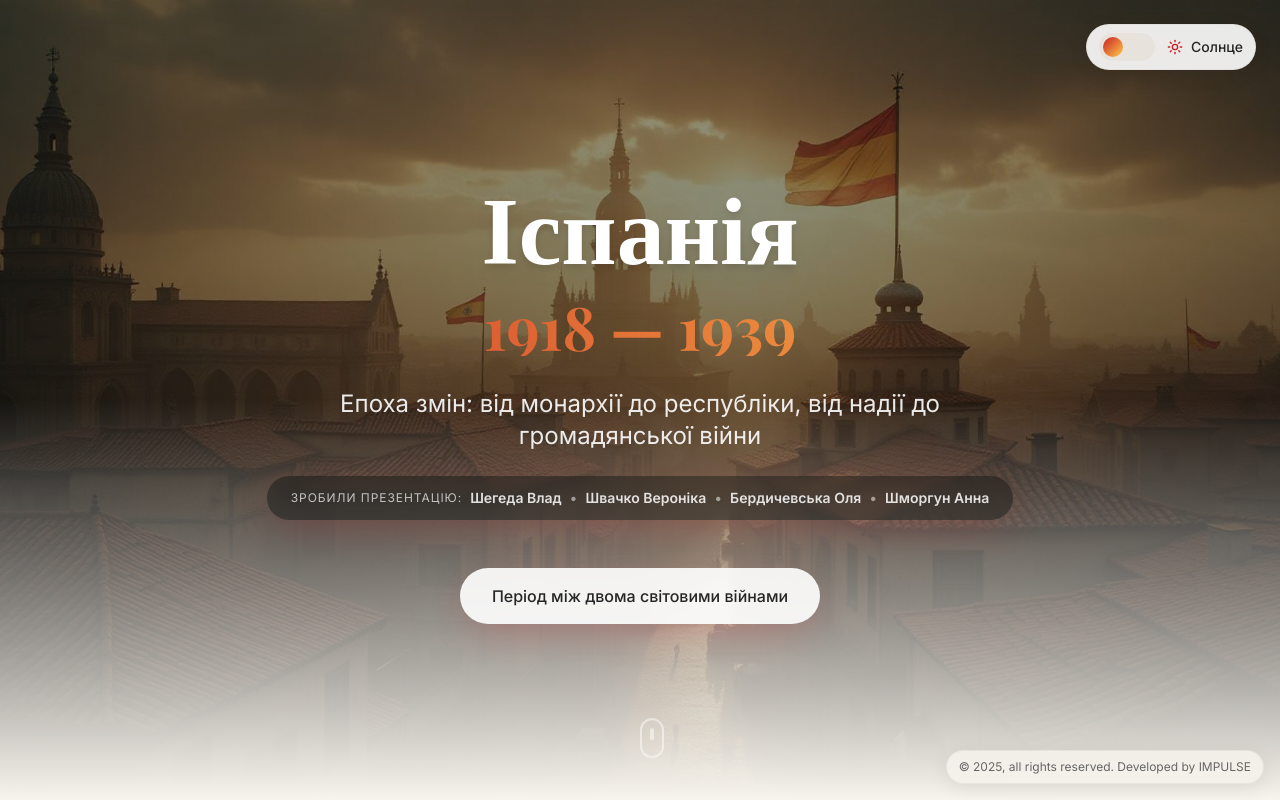
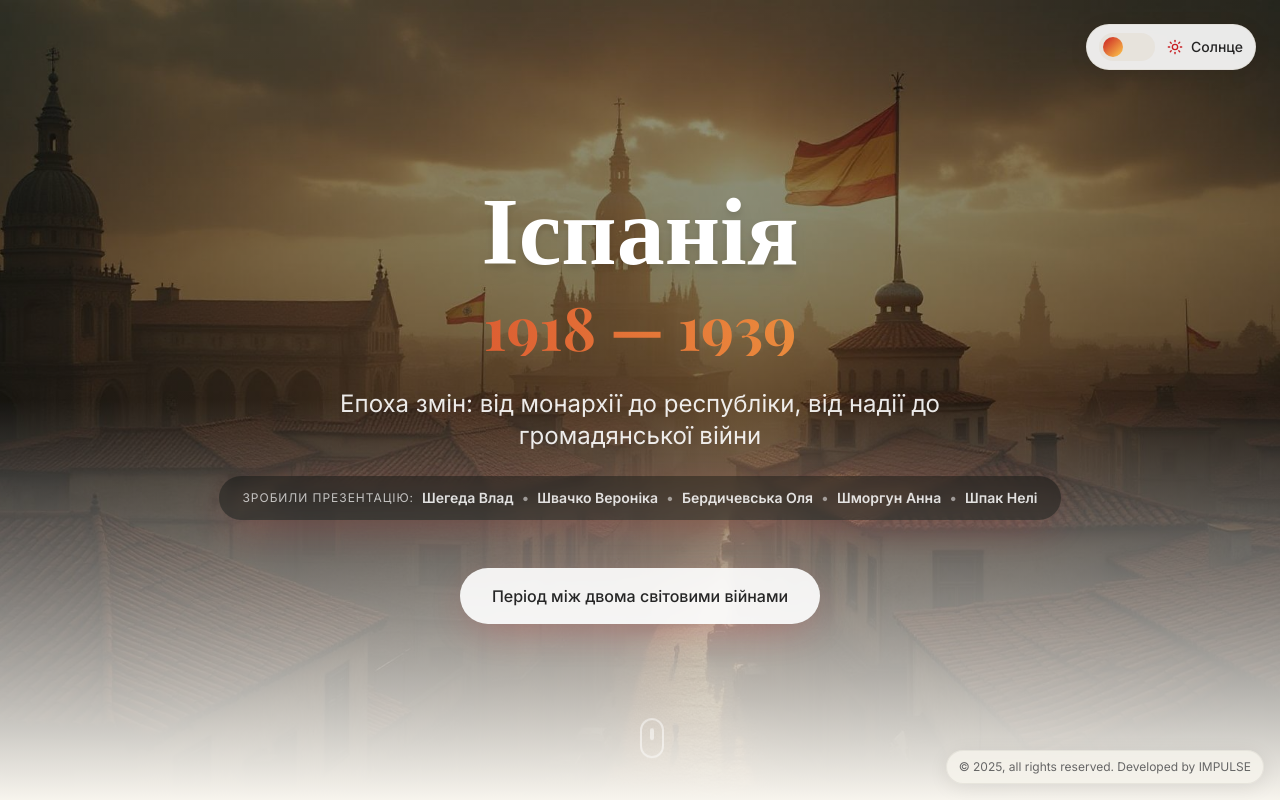
Before and after one commit to neverluckskr/espa-a-vibrants, a React (Vite) app: page / in a window 1280 px wide. Shown: the top 800 px of the page. Built offline with nearby package versions, Linux system fonts and the light colour scheme; the HTML template or start-up script is replaced by a standard one.

Commit message:
Add new name entry in Hero component

```diff
--- a/src/components/Hero.tsx
+++ b/src/components/Hero.tsx
@@ -43,6 +43,8 @@
             <span className="font-semibold">Бердичевська Оля</span>
             <span className="text-white/50">•</span>
             <span className="font-semibold">Шморгун Анна</span>
+            <span className="text-white/50">•</span>
+            <span className="font-semibold">Шпак Нелi</span>
           </div>
         </motion.div>
 
```
